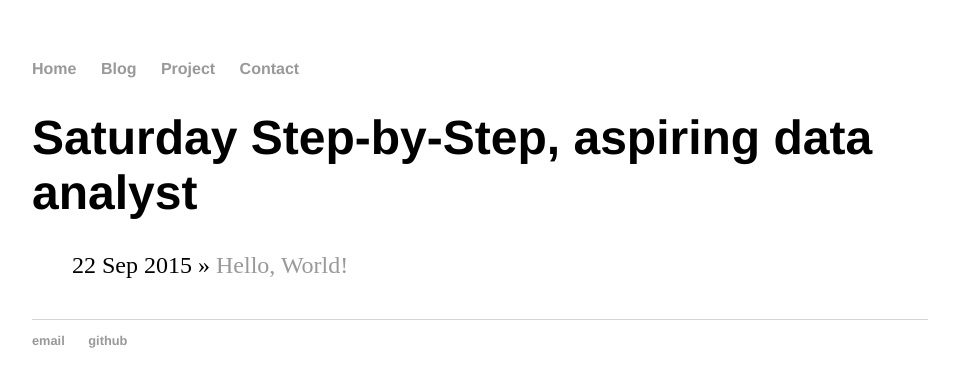
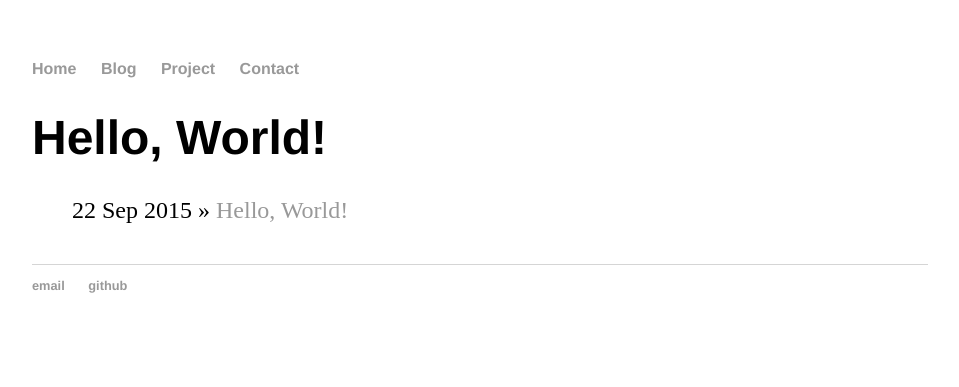
Before and after one commit to saturdaystepbystep/saturdaystepbystep.github.io, a Jekyll site: the page built from blog/index.html, in a window 1280 px wide. Shown: the top 387 px of the page, without its empty margins (160-1119 px from the left). Built offline with Jekyll 4.4.1, drawn with Linux system fonts in a browser that asks for light colours.

Commit message:
Update index.html

```diff
--- a/blog/index.html
+++ b/blog/index.html
@@ -1,6 +1,6 @@
 ---
 layout: default
-title: Saturday Step-by-Step, aspiring data analyst
+title: Hello, World!
 ---
         <h1>{{ page.title }}</h1>
 	      <ul class="posts">
```
